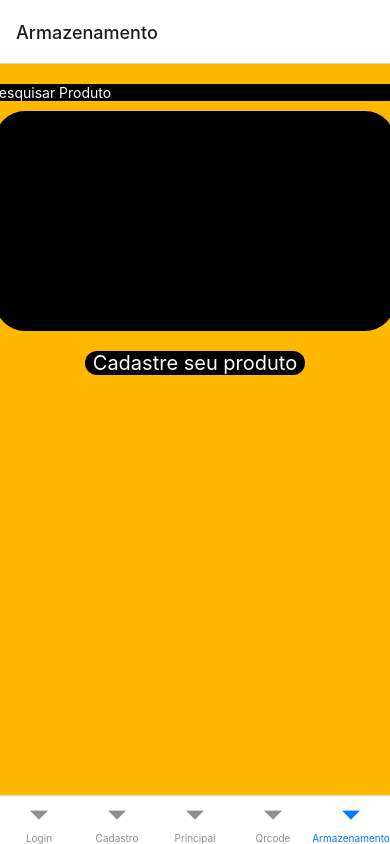
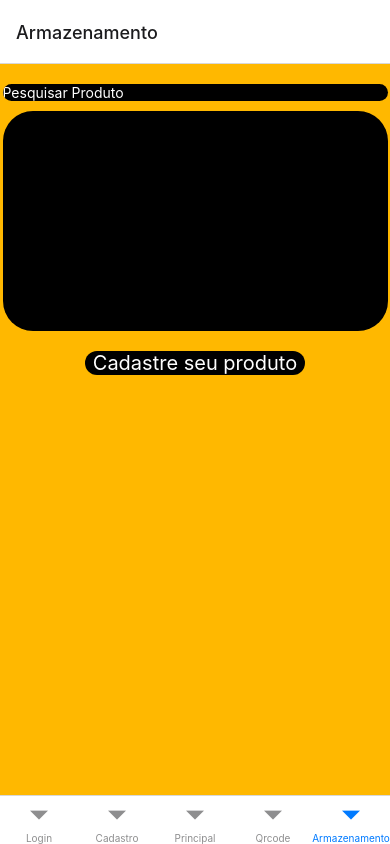
Before and after one commit to lucas125-fx/controle-de-estoque, a React Native app: screen /Armazenamento in a window 390 px wide. Built offline with nearby package versions, Linux system fonts and the light colour scheme.

Commit message:
feito correções de erros

```diff
--- a/src/Pages/Armazenamento/index.js
+++ b/src/Pages/Armazenamento/index.js
@@ -6,6 +6,7 @@ export default function Principal({navigaton}) {
       <TextInput
         style={styles.input}
         placeholder="Pesquisar Produto"
+        placeholderTextColor="#FFF"
       />
       <View style={styles.produtos}>
         <Text style={styles.font}></Text>
@@ -25,11 +26,12 @@ const styles = StyleSheet.create({
   container: {
     flex: 1,
     backgroundColor: '#FFB800',
+    color:'white',
     alignItems: 'center',
     justifyContent: 'center',
   },
   input: {
-    width: 410,
+    width: 385,
     backgroundColor: 'black',
     color: 'white',
     marginTop: 20,
@@ -37,7 +39,7 @@ const styles = StyleSheet.create({
     borderRadius: 10
   },
   produtos: {
-    marginBottom: '20px',
+    marginBottom: 20,
     backgroundColor: 'black',
     padding: 50,
     justifyContent: 'center',
@@ -45,7 +47,7 @@ const styles = StyleSheet.create({
     borderRadius: 30,
     flex: 1,
     height:800,
-    width:400,
+    width:385,
   },
   font: {
     fontSize: 15,
--- a/src/Pages/Principal/index.js
+++ b/src/Pages/Principal/index.js
@@ -30,7 +30,7 @@ const styles = StyleSheet.create({
     justifyContent: 'center',
   },
   input: {
-    width: 410,
+    width: 385,
     backgroundColor: 'black',
     color: 'white',
     marginTop: 20,
@@ -48,7 +48,7 @@ const styles = StyleSheet.create({
     borderRadius: 30,
     flex: 1,
     height:800,
-    width:400
+    width:385
   },
   font: {
     fontSize: 15,
--- a/src/Pages/Qrcode/index.js
+++ b/src/Pages/Qrcode/index.js
@@ -23,10 +23,10 @@ const styles = StyleSheet.create({
   },
   botao: {
     borderRadius: 30,
-    width: 0,
+    width: 200,
     backgroundColor: 'black',
     justifyContent: 'center',
     alignItems: "center",
-    marginBottom: 700
+    marginBottom: 500
   }
 });
```
